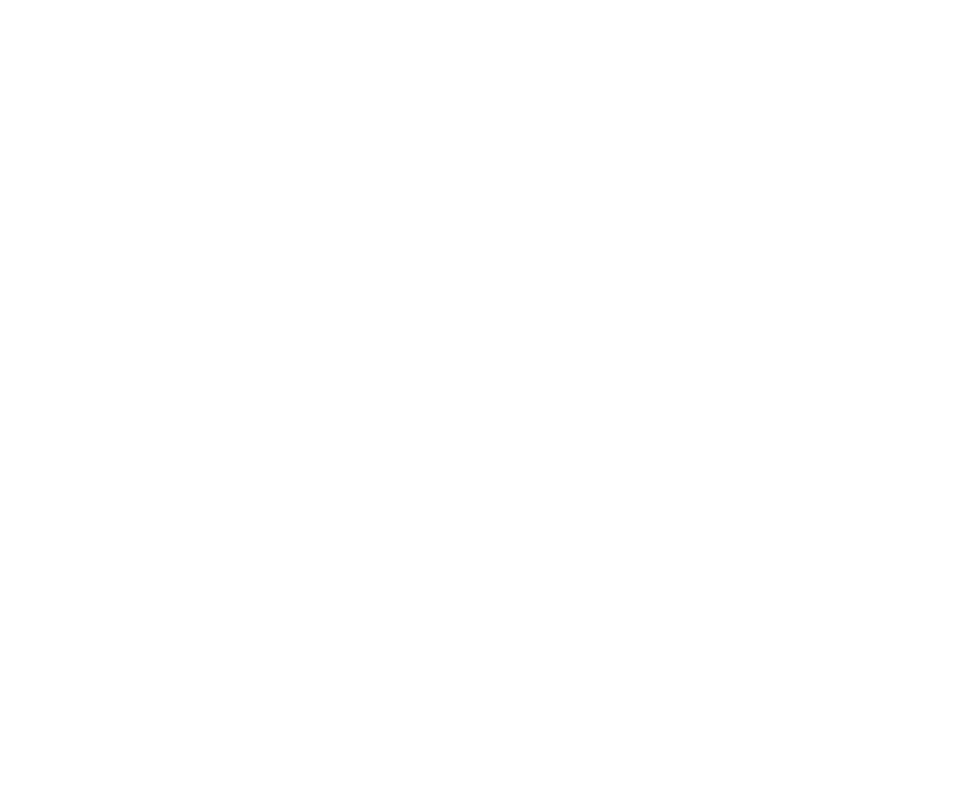
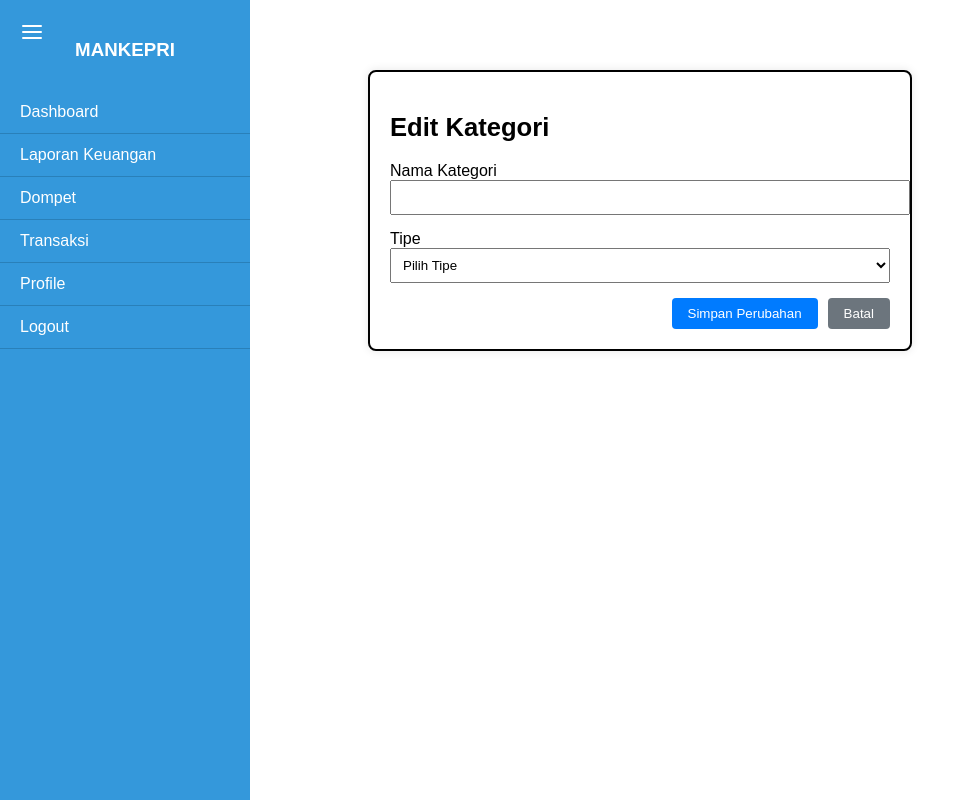
Before and after one commit to edyutomo/web_makepri, a React (Vite) app: page /editkategori/1 in a window 1280 px wide. Before the commit this address had no page. Shown: the whole page, without its empty margins (0-975 px from the left). Built offline with nearby package versions, Linux system fonts and the light colour scheme; no server answers.

Commit message:
Kategori don

```diff
--- a/src/App.jsx
+++ b/src/App.jsx
@@ -2,6 +2,8 @@
 import Layout from "./layouts/LayoutWithSidebar";
 import Profile from "./pages/Profile";
 import EditProfile from "./pages/EditProfile";
+import TambahKategori from "./pages/TambahKategori";
+import Kategori from "./pages/Kategori";
 import EditKategori from "./pages/EditKategori";
 import Dashboard from "./pages/Dashboard";
 import ChartCard from './pages/ChartCard';
@@ -24,7 +26,8 @@
         <Route path="/login" element={<Login />} />
         <Route path="/register" element={<Register />} />
         <Route path="/forgot-password" element={<ForgotPassword />} />
-        <Route path="/kategori" element={<EditKategori />} />
+
+
         {/* Rute dengan sidebar */}
         <Route
           path="/profile"
@@ -91,6 +94,30 @@
           }
         />
         {/* Tambahkan route lainnya sesuai kebutuhan */}
+        <Route
+          path="/tambahkategori"
+          element={
+            <LayoutWithSidebar>
+              <TambahKategori />
+            </LayoutWithSidebar>
+          }
+        />
+        <Route
+          path="/kategori"
+          element={
+            <LayoutWithSidebar>
+              <Kategori />
+            </LayoutWithSidebar>
+          }
+        />
+        <Route
+          path="/editkategori/:id"
+          element={
+            <LayoutWithSidebar>
+              <EditKategori />
+            </LayoutWithSidebar>
+          }
+        />
       </Routes>
     </Router>
   );
--- a/src/pages/EditKategori.jsx
+++ b/src/pages/EditKategori.jsx
@@ -1,81 +1,130 @@
 import React, { useState, useEffect } from "react";
-import axios from "axios";
+import { useNavigate, useParams } from "react-router-dom";
 
-function KategoriEdit() {
-  const [kategori, setKategori] = useState([]);
-  const [filter, setFilter] = useState(null); // null | "pemasukan" | "pengeluaran"
+function EditKategori() {
+  const { id } = useParams();
+  const [nama, setNama] = useState("");
+  const [tipe, setTipe] = useState("");
+  const navigate = useNavigate();
 
   const token = localStorage.getItem("token");
-  const headers = { Authorization: `Bearer ${token}` };
 
   useEffect(() => {
-    axios.get("https://apitugas3.xyz/api/kategori", { headers })
-      .then(res => setKategori(res.data.data))
-      .catch(err => console.error("Gagal ambil kategori:", err));
-  }, []);
+    fetch(`https://apitugas3.xyz/api/kategori/${id}`, {
+      headers: {
+        Authorization: `Bearer ${token}`,
+      },
+    })
+      .then((res) => res.json())
+      .then((result) => {
+        console.log("Respon API:", result); // ✅ Debug respons GET
 
-  // Filter kategori sesuai tipe pemasukan/pengeluaran
-  const kategoriFiltered = filter
-    ? kategori.filter(k => k.tipe === filter) // misal di backend ada tipe field "pemasukan"/"pengeluaran"
-    : [];
+        if (result.success) {
+          setNama(result.data.nama);
+          setTipe(result.data.tipe);
+        } else {
+          alert("Gagal memuat data kategori.");
+        }
+      })
+      .catch((err) => {
+        console.error("Error:", err);
+        alert("Terjadi kesalahan saat memuat data.");
+      });
+  }, [id]);
+
+  const handleSubmit = (e) => {
+    e.preventDefault();
+
+    fetch(`https://apitugas3.xyz/api/kategori/${id}`, {
+      method: "PUT",
+      headers: {
+        Authorization: `Bearer ${token}`,
+        "Content-Type": "application/json",
+        Accept: "application/json",
+      },
+      body: JSON.stringify({
+        nama,
+        tipe,
+      }),
+    })
+      .then((res) => res.json())
+      .then((result) => {
+        console.log("Respon PUT:", result); // ✅ Debug respons PUT
+
+        if (result.success) {
+          alert("Kategori berhasil diperbarui!");
+          navigate("/kategori");
+        } else {
+          alert("Gagal memperbarui kategori.");
+        }
+      })
+      .catch((err) => {
+        console.error("Error:", err);
+        alert("Terjadi kesalahan saat mengedit.");
+      });
+  };
 
   return (
     <div style={{
-      width: "600px",
+      maxWidth: "500px",
       margin: "50px auto",
       padding: "20px",
+      border: "2px solid #000",
+      borderRadius: "8px",
       backgroundColor: "#fff",
-      border: "2px solid black",
-      borderRadius: "8px",
-      boxShadow: "0 0 10px rgba(0,0,0,0.2)",
-      fontFamily: "Inter, sans-serif"
+      boxShadow: "0 0 10px rgba(0,0,0,0.1)"
     }}>
-      <h2 style={{ fontSize: "21px", color: "#000", marginBottom: "16px" }}>
-        Kategori
-      </h2>
-
-      <div style={{ marginBottom: "16px" }}>
-        <button onClick={() => setFilter("pemasukan")} style={{ marginRight: 10 }}>
-          Tampilkan Kategori Pemasukan
-        </button>
-        <button onClick={() => setFilter("pengeluaran")}>
-          Tampilkan Kategori Pengeluaran
-        </button>
-        <button onClick={() => setFilter(null)} style={{ marginLeft: 10 }}>
-          Tampilkan Semua
-        </button>
-      </div>
-
-      {filter && (
-        <table style={{ width: "100%", borderCollapse: "collapse" }}>
-          <thead>
-            <tr>
-              <th style={{ borderBottom: "1px solid #000", padding: "8px" }}>ID</th>
-              <th style={{ borderBottom: "1px solid #000", padding: "8px" }}>Nama Kategori</th>
-              <th style={{ borderBottom: "1px solid #000", padding: "8px" }}>Tipe</th>
-            </tr>
-          </thead>
-          <tbody>
-            {kategoriFiltered.length > 0 ? (
-              kategoriFiltered.map(k => (
-                <tr key={k.id}>
-                  <td style={{ borderBottom: "1px solid #ddd", padding: "8px" }}>{k.id}</td>
-                  <td style={{ borderBottom: "1px solid #ddd", padding: "8px" }}>{k.nama}</td>
-                  <td style={{ borderBottom: "1px solid #ddd", padding: "8px" }}>{k.tipe}</td>
-                </tr>
-              ))
-            ) : (
-              <tr><td colSpan={3} style={{ padding: "8px" }}>Tidak ada kategori {filter}</td></tr>
-            )}
-          </tbody>
-        </table>
-      )}
-
-      {!filter && (
-        <p>Pilih tombol pemasukan atau pengeluaran untuk menampilkan kategori terkait.</p>
-      )}
+      <h2 style={{ marginBottom: "20px" }}>Edit Kategori</h2>
+      <form onSubmit={handleSubmit}>
+        <div style={{ marginBottom: "15px" }}>
+          <label>Nama Kategori</label><br />
+          <input
+            type="text"
+            value={nama}
+            onChange={(e) => setNama(e.target.value)}
+            required
+            style={{ width: "100%", padding: "8px" }}
+          />
+        </div>
+        <div style={{ marginBottom: "15px" }}>
+          <label>Tipe</label><br />
+          <select
+            value={tipe}
+            onChange={(e) => setTipe(e.target.value)}
+            required
+            style={{ width: "100%", padding: "8px" }}
+          >
+            <option value="">Pilih Tipe</option>
+            <option value="pemasukan">Pemasukan</option>
+            <option value="pengeluaran">Pengeluaran</option>
+          </select>
+        </div>
+        <div style={{ textAlign: "right" }}>
+          <button type="submit" style={{
+            padding: "8px 16px",
+            backgroundColor: "#007bff",
+            color: "#fff",
+            border: "none",
+            borderRadius: "4px",
+            cursor: "pointer"
+          }}>
+            Simpan Perubahan
+          </button>
+          <button type="button" onClick={() => navigate("/kategori")} style={{
+            marginLeft: "10px",
+            padding: "8px 16px",
+            backgroundColor: "#6c757d",
+            color: "#fff",
+            border: "none",
+            borderRadius: "4px",
+            cursor: "pointer"
+          }}>
+            Batal
+          </button>
+        </div>
+      </form>
     </div>
   );
 }
 
-export default KategoriEdit;
+export default EditKategori;
--- /dev/null
+++ b/src/pages/Kategori.jsx
@@ -0,0 +1,166 @@
+import React, { useState, useEffect } from "react";
+import axios from "axios";
+import { useNavigate } from "react-router-dom";
+
+function Kategori() {
+  const [kategori, setKategori] = useState([]);
+  const [filter, setFilter] = useState(null);
+  const navigate = useNavigate();
+
+  const token = localStorage.getItem("token");
+  const headers = {
+    Authorization: `Bearer ${token}`,
+    Accept: "application/json",
+    "Content-Type": "application/json",
+  };
+
+  useEffect(() => {
+    fetchData();
+  }, []);
+
+  const fetchData = () => {
+    axios
+      .get("https://apitugas3.xyz/api/kategori", { headers })
+      .then((res) => setKategori(res.data.data))
+      .catch((err) => console.error("Gagal ambil kategori:", err));
+  };
+
+  const handleDelete = async (id) => {
+    const confirm = window.confirm("Yakin ingin menghapus kategori ini?");
+    if (!confirm) return;
+
+    try {
+      await axios.delete(`https://apitugas3.xyz/api/kategori/${id}`, { headers });
+      fetchData(); // refresh data
+    } catch (err) {
+      console.error("Gagal hapus kategori:", err);
+      alert("Terjadi kesalahan saat menghapus.");
+    }
+  };
+
+  const kategoriFiltered = filter
+    ? kategori.filter((k) => k.tipe === filter)
+    : [];
+
+  return (
+    <div
+      style={{
+        width: "700px",
+        margin: "50px auto",
+        padding: "20px",
+        backgroundColor: "#fff",
+        border: "2px solid black",
+        borderRadius: "8px",
+        boxShadow: "0 0 10px rgba(0,0,0,0.2)",
+        fontFamily: "Inter, sans-serif",
+      }}
+    >
+      <div style={{ display: "flex", justifyContent: "space-between", alignItems: "center" }}>
+        <h2 style={{ fontSize: "21px", color: "#000" }}>Kategori</h2>
+        <button
+          onClick={() => navigate("/tambahkategori")}
+          style={{
+            padding: "8px 12px",
+            backgroundColor: "#28a745",
+            color: "#fff",
+            border: "none",
+            borderRadius: "4px",
+            cursor: "pointer",
+          }}
+        >
+          + Tambah Kategori
+        </button>
+      </div>
+
+      <div style={{ marginBottom: "16px", marginTop: "10px" }}>
+        <button onClick={() => setFilter("pemasukan")} style={{ marginRight: 10 }}>
+          Tampilkan Kategori Pemasukan
+        </button>
+        <button onClick={() => setFilter("pengeluaran")}>
+          Tampilkan Kategori Pengeluaran
+        </button>
+      </div>
+
+      {filter && (
+        <table style={{ width: "100%", borderCollapse: "collapse" }}>
+          <thead>
+            <tr>
+              <th style={{ borderBottom: "1px solid #000", padding: "8px" }}>ID</th>
+              <th style={{ borderBottom: "1px solid #000", padding: "8px" }}>Nama Kategori</th>
+              <th style={{ borderBottom: "1px solid #000", padding: "8px" }}>Tipe</th>
+              <th style={{ borderBottom: "1px solid #000", padding: "8px" }}>Aksi</th>
+            </tr>
+          </thead>
+          <tbody>
+            {kategoriFiltered.length > 0 ? (
+              kategoriFiltered.map((k) => (
+                <tr key={k.id}>
+                  <td style={{ borderBottom: "1px solid #ddd", padding: "8px" }}>{k.id}</td>
+                  <td style={{ borderBottom: "1px solid #ddd", padding: "8px" }}>{k.nama}</td>
+                  <td style={{ borderBottom: "1px solid #ddd", padding: "8px" }}>{k.tipe}</td>
+                  <td style={{ borderBottom: "1px solid #ddd", padding: "8px" }}>
+                    <button
+                      onClick={() => navigate(`/editkategori/${k.id}`)}
+                      style={{
+                        marginRight: "8px",
+                        padding: "4px 8px",
+                        backgroundColor: "#007bff",
+                        color: "#fff",
+                        border: "none",
+                        borderRadius: "4px",
+                        cursor: "pointer",
+                      }}
+                    >
+                      Edit
+                    </button>
+                    <button
+                      onClick={() => handleDelete(k.id)}
+                      style={{
+                        padding: "4px 8px",
+                        backgroundColor: "#dc3545",
+                        color: "#fff",
+                        border: "none",
+                        borderRadius: "4px",
+                        cursor: "pointer",
+                      }}
+                    >
+                      Hapus
+                    </button>
+                  </td>
+                </tr>
+              ))
+            ) : (
+              <tr>
+                <td colSpan={4} style={{ padding: "8px" }}>
+                  Tidak ada kategori {filter}
+                </td>
+              </tr>
+            )}
+          </tbody>
+        </table>
+      )}
+
+      {!filter && (
+        <p>Pilih tombol pemasukan atau pengeluaran untuk menampilkan kategori terkait.</p>
+      )}
+
+      <div style={{ marginTop: "20px", textAlign: "right" }}>
+        <button
+          onClick={() => navigate("/transaksi")}
+          style={{
+            padding: "8px 16px",
+            backgroundColor: "#6c757d",
+            color: "#fff",
+            border: "none",
+            borderRadius: "4px",
+            cursor: "pointer",
+          }}
+        >
+          ← Kembali
+        </button>
+      </div>
+    </div>
+  );
+}
+
+export default Kategori;
--- /dev/null
+++ b/src/pages/TambahKategori.jsx
@@ -0,0 +1,76 @@
+import React, { useState } from "react";
+import { useNavigate } from "react-router-dom";
+import "../css/dompettambah.css"; // Tetap pakai styling yang sama
+
+function TambahKategori() {
+  const [nama, setNama] = useState("");
+  const [tipe, setTipe] = useState("");
+  const navigate = useNavigate();
+
+  const handleSubmit = async (e) => {
+    e.preventDefault();
+
+    const token = localStorage.getItem("token");
+
+    try {
+      const response = await fetch("https://apitugas3.xyz/api/kategori", {
+        method: "POST",
+        headers: {
+          "Content-Type": "application/json",
+          Authorization: `Bearer ${token}`,
+        },
+        body: JSON.stringify({ nama, tipe }),
+      });
+
+      const result = await response.json();
+
+      if (!response.ok || result.status === false) {
+        alert("Gagal menambahkan kategori: " + (result.message || "Terjadi kesalahan."));
+        return;
+      }
+
+      alert(result.message || "Kategori berhasil ditambahkan!");
+      navigate("/kategori");
+
+    } catch (error) {
+      console.error("Network Error:", error);
+      alert("Terjadi kesalahan jaringan atau server.");
+    }
+  };
+
+  return (
+    <div className="dompet-tambah-container">
+      <div className="dompet-tambah-box">
+        <h1 className="dompet-tambah-title">Tambah Kategori</h1>
+        <form onSubmit={handleSubmit}>
+          <div className="form-group">
+            <label>Nama Kategori:</label>
+            <input
+              type="text"
+              value={nama}
+              onChange={(e) => setNama(e.target.value)}
+              required
+            />
+          </div>
+          <div className="form-group">
+            <label>Tipe:</label>
+            <select
+              value={tipe}
+              onChange={(e) => setTipe(e.target.value)}
+              required
+            >
+              <option value="">-- Pilih Tipe --</option>
+              <option value="pemasukan">Pemasukan</option>
+              <option value="pengeluaran">Pengeluaran</option>
+            </select>
+          </div>
+          <button type="submit" className="dompet-tambah-button">
+            Simpan
+          </button>
+        </form>
+      </div>
+    </div>
+  );
+}
+
+export default TambahKategori;
--- a/src/pages/Transaksi.jsx
+++ b/src/pages/Transaksi.jsx
@@ -1,10 +1,11 @@
 import React, { useState, useEffect } from "react";
 import axios from "axios";
+import { useNavigate } from "react-router-dom"; // ⬅️ Tambahkan ini
 import "../css/transaksi.css";
 
 function Transaksi() {
+  const navigate = useNavigate(); // ⬅️ Untuk navigasi ke /kategori
   const [tampilkanForm, setTampilkanForm] = useState(false);
-  const [tampilkanKategori, setTampilkanKategori] = useState(false);
   const [kategori, setKategori] = useState([]);
   const [dompet, setDompet] = useState([]);
   const [transaksi, setTransaksi] = useState([]);
@@ -39,12 +40,10 @@
 
   const handleTambahTransaksi = () => {
     setTampilkanForm(true);
-    setTampilkanKategori(false);
   };
 
   const handleKategoriClick = () => {
-    setTampilkanKategori(true);
-    setTampilkanForm(false);
+    navigate("/kategori"); // ⬅️ Arahkan ke halaman kategori
   };
 
   const handleChangeForm = (e) => {
@@ -58,7 +57,6 @@
       kategori_id: form.kategori,
       dompet_id: form.dompet || null,
       jumlah: form.jumlah,
-      // keterangan disimpan di field "keterangan", kamu bisa ubah jika DB tidak support
       keterangan: form.keterangan,
     };
 
@@ -80,26 +78,23 @@
         alert("Gagal simpan transaksi.");
       });
   };
+
   function formatTanggal(tgl) {
     if (!tgl) return "-";
-
     const dateObj = new Date(tgl);
-  if (isNaN(dateObj)) return tgl; // fallback jika bukan tanggal valid
-
+    if (isNaN(dateObj)) return tgl;
     const day = String(dateObj.getDate()).padStart(2, "0");
     const month = String(dateObj.getMonth() + 1).padStart(2, "0");
     const year = dateObj.getFullYear();
-
     return `${day}-${month}-${year}`;
   }
-
 
   return (
     <div className="container-transaksi">
       <div className="card-transaksi">
         <h2 className="transaksi-title">Transaksi</h2>
 
-        {!tampilkanForm && !tampilkanKategori && (
+        {!tampilkanForm && (
           <>
             <table className="transaksi-table">
               <thead>
@@ -115,7 +110,6 @@
                 {transaksi.map((trx) => (
                   <tr key={trx.id}>
                     <td>{formatTanggal(trx.tanggal)}</td>
-
                     <td>{trx.kategori_id}</td>
                     <td>{trx.dompet_id || "-"}</td>
                     <td>{trx.keterangan || "-"}</td>
@@ -226,30 +220,6 @@
             </div>
           </div>
         )}
-
-        {tampilkanKategori && (
-          <div className="form-transaksi">
-            <h3 className="form-title">Manajemen Kategori</h3>
-            <ul className="kategori-list">
-              {kategori.map((item) => (
-                <li key={item.id}>
-                  {item.nama}
-                  <button className="button-edit">Edit</button>
-                  <button className="button-delete">Hapus</button>
-                </li>
-              ))}
-            </ul>
-            <button
-              className="button-primary mt-2"
-              onClick={() => {
-                setTampilkanForm(false);
-                setTampilkanKategori(false);
-              }}
-            >
-              ← Kembali ke Transaksi
-            </button>
-          </div>
-        )}
       </div>
     </div>
   );
```
Lines whose indentation alone changed are shown as unchanged.
